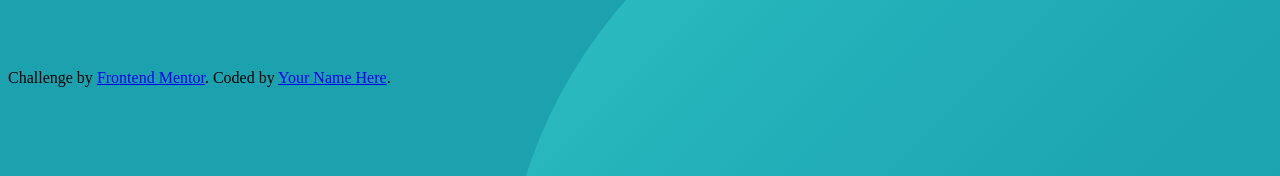
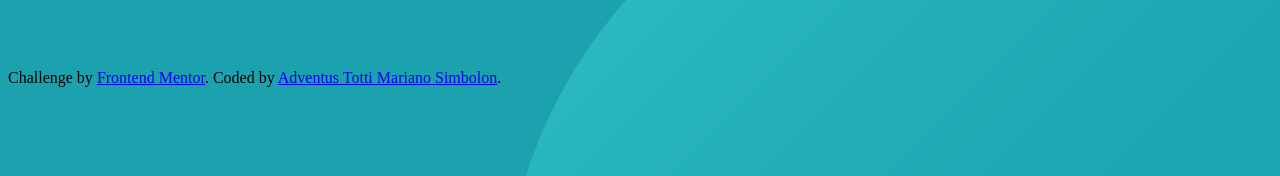
Before and after one commit to adventus-tms/frontend-mentor__profile-card, a plain HTML site: page index.html in a window 1280 px wide. Shown: the part 515-691 px from the top of the page. Drawn offline with Linux system fonts and the light colour scheme.

Commit message:
⚡️ Tidy up footer

```diff
--- a/index.html
+++ b/index.html
@@ -40,7 +40,7 @@
 
   <div class="attribution">
     Challenge by <a href="https://www.frontendmentor.io?ref=challenge" target="_blank">Frontend Mentor</a>.
-    Coded by <a href="#">Your Name Here</a>.
+    Coded by <a href="https://github.com/adventus-tms" target="_blank">Adventus Totti Mariano Simbolon</a>.
   </div>
 </body>
 
```
